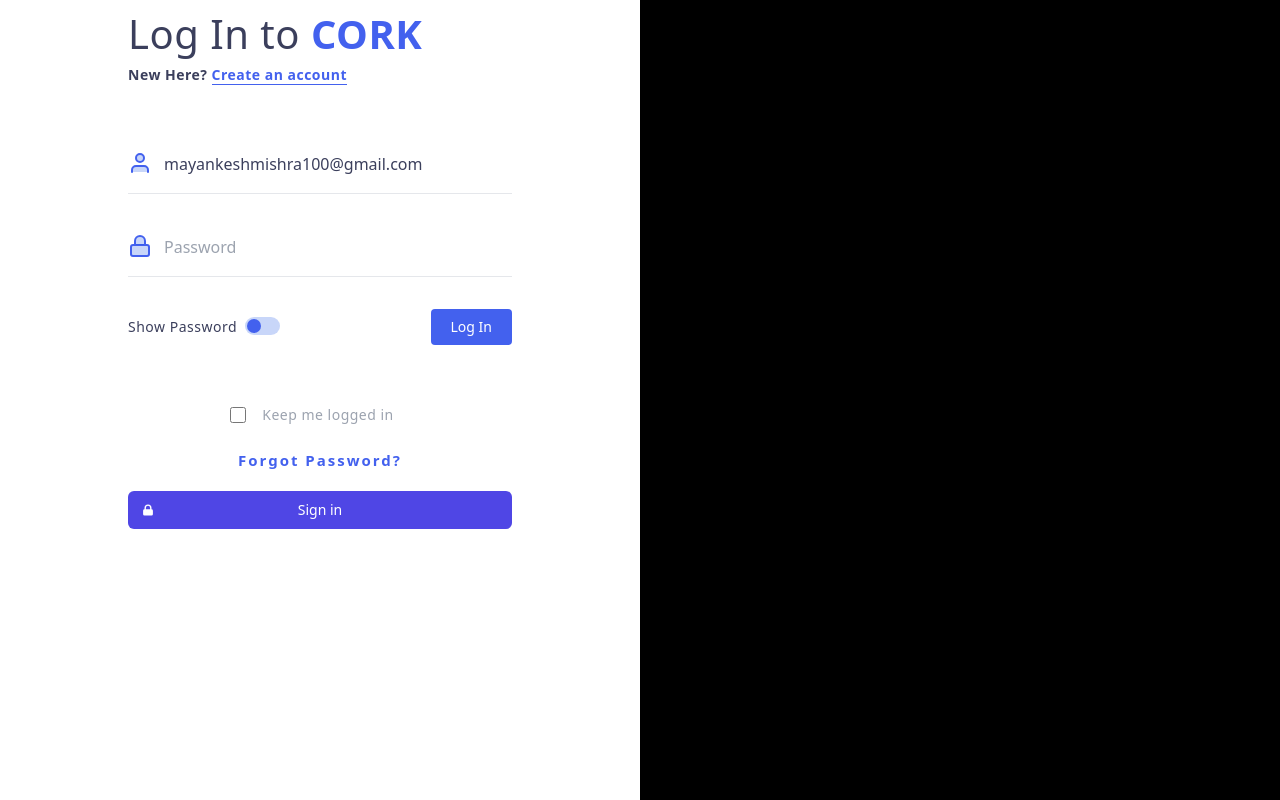
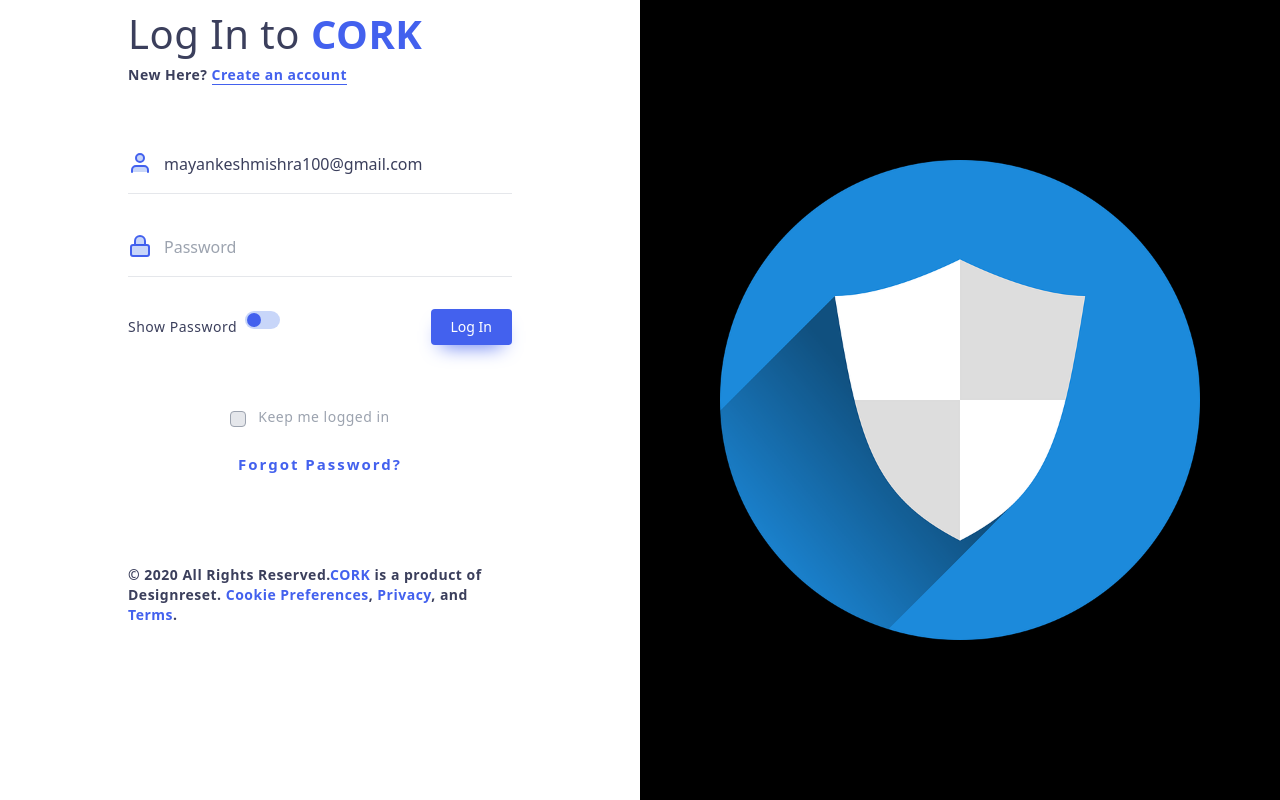
Before and after one commit to anonymousmayank/codeyogi, a React (Create React App) app: page /login in a window 1280 px wide. Built offline with nearby package versions, Linux system fonts and the light colour scheme.

Commit message:
styling complete

```diff
--- a/package.json
+++ b/package.json
@@ -4,6 +4,8 @@
   "private": true,
   "dependencies": {
     "@craco/craco": "^6.2.0",
+    "@headlessui/react": "^1.3.0",
+    "@tailwindcss/forms": "^0.3.3",
     "@testing-library/jest-dom": "^5.11.4",
     "@testing-library/react": "^11.1.0",
     "@testing-library/user-event": "^12.1.10",
--- a/src/components/AuthHero.tsx
+++ b/src/components/AuthHero.tsx
@@ -3,7 +3,7 @@ interface Props{}
 
 const AuthHero:React.FC<Props> = ()=>{
     return(
-        <div className='h-screen w-1/2 bg-black'>
+        <div className='fixed right-0 h-screen w-1/2 bg-black bg-authHero bg-center bg-75% bg-no-repeat'>
             This is Auth LOgo
         </div>
     );
--- a/src/pages/Login.page.tsx
+++ b/src/pages/Login.page.tsx
@@ -1,8 +1,10 @@
-import React, { useState } from 'react';
+import React, { Fragment, useState } from 'react';
 import { Link, useHistory } from 'react-router-dom';
-import { HiLockClosed } from 'react-icons/hi';
-import { FaSpinner } from 'react-icons/fa';
+import { Switch, Transition } from '@headlessui/react';
+import { HiLockClosed, HiCheck } from 'react-icons/hi';
+import { FaSpinner, FaCheck } from 'react-icons/fa';
 import { FiUser, FiLock } from 'react-icons/fi';
+import {BiCheck} from 'react-icons/bi';
 
 interface Props {
 
@@ -40,8 +42,12 @@ const LoginPage: React.FC<Props> = () => {
         passwordError = 'Password should be atleast 8 charecters';
     }
 
+    const [showPassword, setShowPassword] = useState(false);
+    const [remember, setRemember]=useState(false);
+
     return (
-        <div className="h-screen flex-1 text-accent tracking-wide ">
+        <div className='w-1/2'>
+        <div className="h-screen flex-1 text-accent tracking-wide">
             <div className="font-primary-300 box-content py-3 px-11 w-3/5 m-auto">
                 <div className='mb-13'>
                     <h2 className="text-4.5xl mb-2 ">
@@ -76,34 +82,48 @@ const LoginPage: React.FC<Props> = () => {
                             <FiUser className="w-6 h-6 top-4 absolute fill-primary text-primary-300" />
                             <input id="email-address" name="email" type="email" autoComplete="email" value={data.email} onBlur={(event) => handleBlur(event)} onChange={(event) => handleChange(event)} required className="appearance-none pl-9 pb-2.5 w-full outline-none" placeholder="Email address" />
                         </div>
-                        {touchedState.email && emailError}
+                        {touchedState.email && <div className='text-xs text-red-600'>{emailError}</div>}
                         <div className='h-12 box-content relative flex border-b border-gray-200 pt-2.5 mb-6'>
                             <label htmlFor="password" className="sr-only">Password</label>
                             <FiLock className="w-6 h-6 top-4 absolute fill-primary text-primary-300" />
                             <input id="password" name="password" type="password" autoComplete="current-password" value={data.password} onBlur={(event) => handleBlur(event)} onChange={(event) => handleChange(event)} required className="appearance-none pl-9 pb-2.5 w-full outline-none" placeholder="Password" />
                         </div>
-                        {touchedState.password && passwordError}
+                        {touchedState.password && <div className='text-xs text-red-600'>{passwordError}</div>}
                     </div>
 
                     <div className="flex items-center justify-between">
 
-                        <div className="">
+
                         <label htmlFor="show-password" className="text-sm text-semibold flex cursor-pointer">
                             Show Password
-                                <div className="ml-2 relative">
-                                    <input type="checkbox" id="toggleB" className="sr-only" />
-                                    <div className="block bg-primary-100 w-8.5 h-4.5 rounded-full"></div>
-                                    <div className="dot absolute left-0.5 top-0.5 bg-primary-300 w-3.5 h-3.5 rounded-full transition"></div>
+                            <div className="ml-2 -mt-1.5">
+                                <Switch
+                                    checked={showPassword}
+                                    onChange={setShowPassword}
+                                    className={`${showPassword ? 'bg-primary-300' : 'bg-primary-100'
+                                        } relative  w-8.5 h-4.5 rounded-full transform ease-in-out duration-300`}
+                                >
+
+                                    <span
+                                        className={`${showPassword ? 'translate-x-4.5 bg-white' : 'translate-x-0 bg-primary-300'
+                                            } absolute left-0.5 top-0.5  w-3.5 h-3.5 rounded-full transform ease-in-out duration-300`}
+                                    />
+                                </Switch>
                             </div>
+
                         </label>
 
-                        </div>
-                        <button className='py-2 px-5 rounded text-sm bg-primary-300 text-white align-middle'>
+
+                        <button className='py-2 px-5 rounded text-sm bg-primary-300 text-white align-middle shadow-primary-shadow hover:shadow-none transform ease-in-out duration-300'>
                             Log In
                         </button>
                     </div>
                     <div className="flex items-center justify-center pt-1 mt-14 mr-4 mb-2">
-                            <input id="remember-me" name="remember-me" type="checkbox" className="h-4 w-4 text-gray-300 border border-gray-200 rounded" />
+                        <div className='relative'>
+                        <FaCheck className={'inline-block h-2 w-2 text-primary-300 '}></FaCheck>
+                        <input id="remember-me" name="remember-me" checked={remember} onClick={()=>setRemember((r)=>!r)} type="checkbox" className="absolute -left-1 top-1.5 appearance-none h-4 w-4 border border-gray-400 bg-gray-200 rounded checked:bg-transparent checked:border-2 checked:border-primary-300" />
+
+                        </div>
                         <label htmlFor="remember-me" className="ml-4 text-sm text-gray-400">
                             Keep me logged in
                         </label>
@@ -111,7 +131,16 @@ const LoginPage: React.FC<Props> = () => {
                     <div className='flex justify-center pt-4'>
                         <Link to="/forgot-password" className='text-15 font-semibold tracking-0.125 text-primary-300'>Forgot Password?</Link>
                     </div>
-                    <div className='mt-5'>
+                    <div className='mt-90'>
+                        <p className='text-sm font-semibold'>
+                        © 2020 All Rights Reserved.
+                        <Link to='/' className='text-primary-300'>CORK</Link> is a product of Designreset.
+                        <Link to='/'  className='text-primary-300'> Cookie Preferences</Link>,
+                        <Link to='/'  className='text-primary-300'> Privacy</Link>, and
+                        <Link to='/'  className='text-primary-300'> Terms</Link>.
+                        </p>
+                    </div>
+                    {/* <div className='mt-5'>
                         <button
                             disabled={(!touchedState.email || !touchedState.password || emailError !== '' || passwordError !== '') ? true : false
                             }
@@ -123,11 +152,11 @@ const LoginPage: React.FC<Props> = () => {
                             Sign in
                         </button>
                         {submitting && <FaSpinner className='animate-spin mt-5' />}
-                    </div>
+                    </div> */}
                 </form>
             </div>
-            <div className='h-60'></div>
         </div >
+        </div>
     );
 }
 
--- a/tailwind.config.js
+++ b/tailwind.config.js
@@ -32,13 +32,30 @@ module.exports = {
 
       },
       margin: {
-        '13':'3.125rem'
-      }
+        '13':'3.125rem',
+        '90' :'5.625rem'
+      },
+      translate: {
+        '4.5':'1.0625rem'
+      },
+      boxShadow: {
+        'primary-shadow': '0px 10px 20px -10px #4361ee',
+      },
+      backgroundImage: theme => ({
+        'authHero': "url('./assets/authHero.webp')",
+       }),
+       backgroundSize: {
+         '75%':'75%'
+       }
 
     },
   },
   variants: {
-    extend: {},
+    extend: {
+      backgroundColor: ['checked'],
+      borderColor: ['checked'],
+      borderWidth: ['hover','checked'],
+    },
   },
   plugins: [],
 }
```
Also changed, not shown: src/assets/authHero.webp (added), 1 other file (tests, documents, lock files or other folders). Lines whose indentation alone changed are shown as unchanged.
